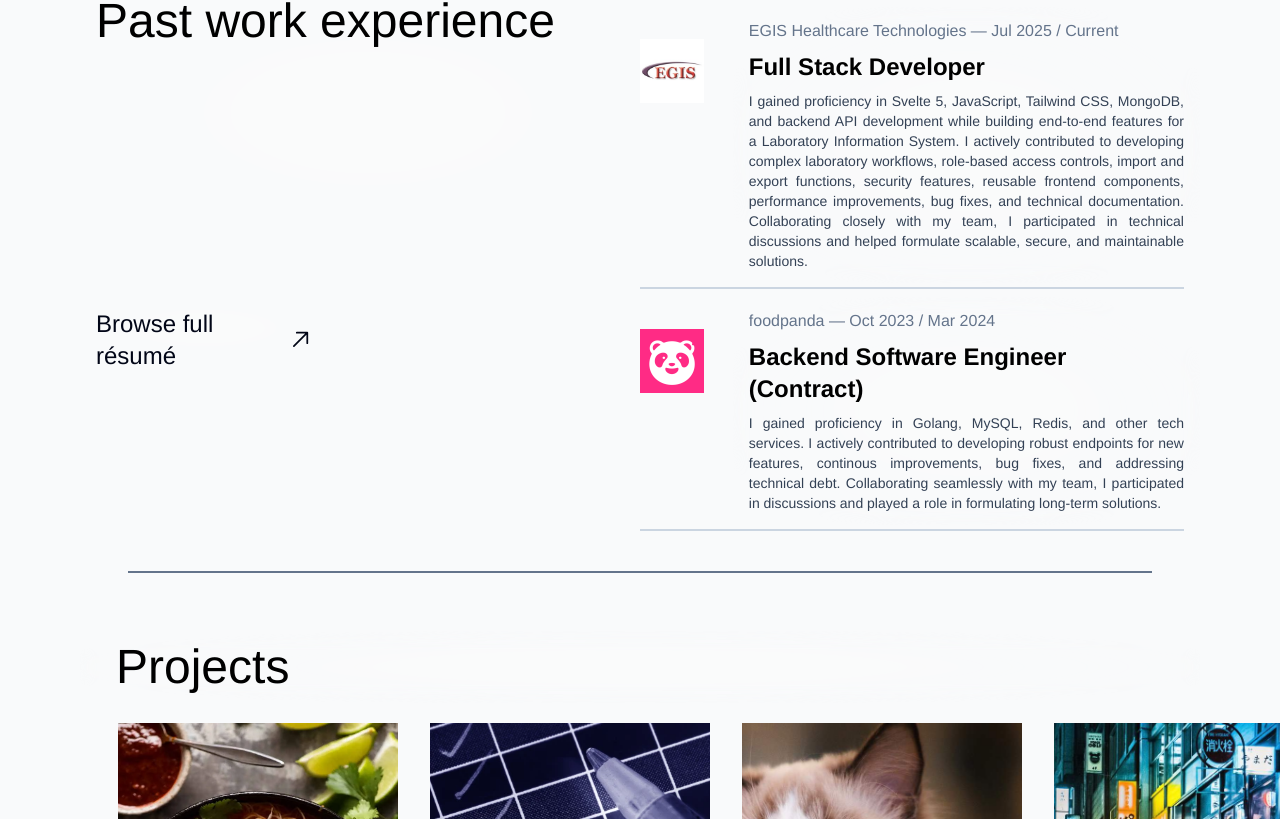
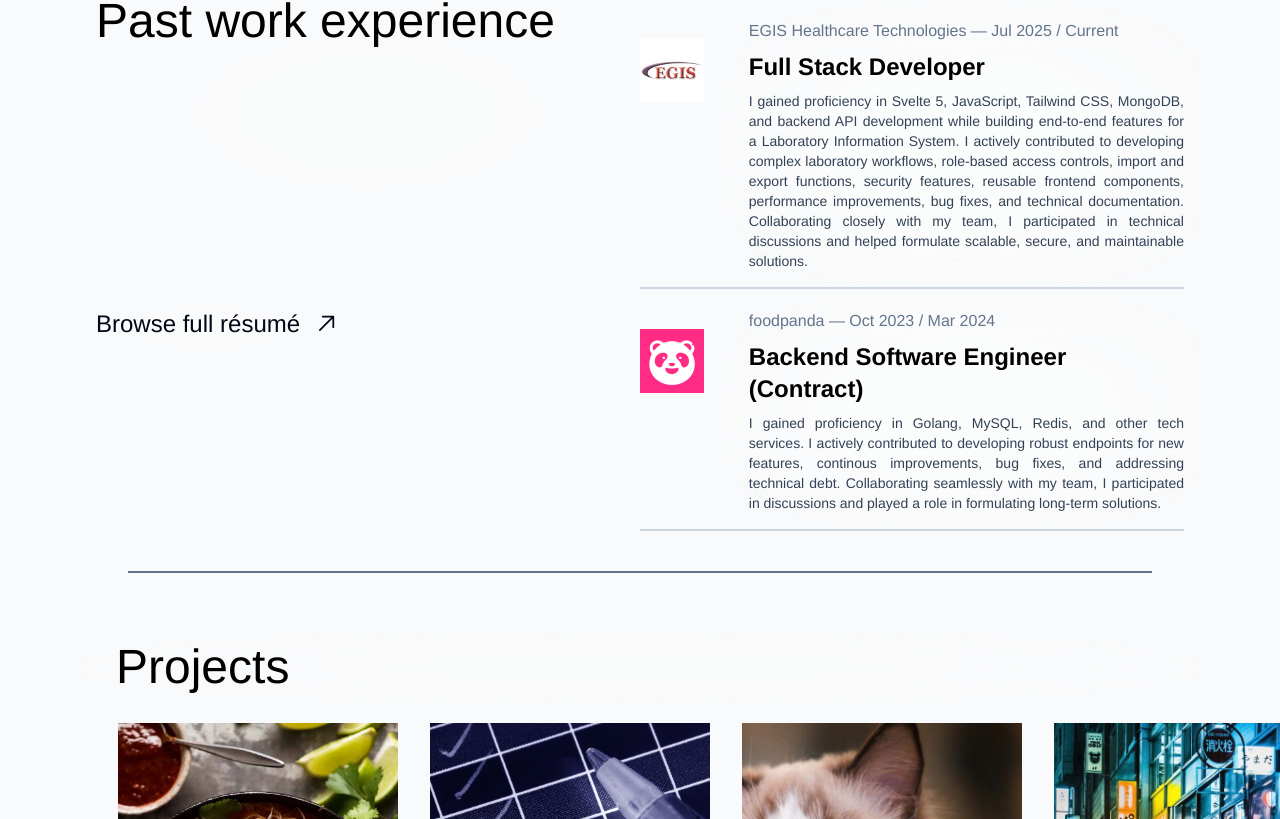
Before and after one commit to LimHaoWen/Resume, a React (Vite) app: page / in a window 1280 px wide. Shown: the part 909-1728 px from the top of the page. Built offline with nearby package versions, Linux system fonts and the light colour scheme.

Commit message:
Update styles

```diff
--- a/src/components/cards/expcard.jsx
+++ b/src/components/cards/expcard.jsx
@@ -6,7 +6,7 @@ const ExpCard = ({ mt, h, company, period, role, description, src }) => {
         <div className="flex w-1/5 mt-10 justify-left">
             <img className="w-12 h-12 lg:w-16 lg:h-16" src={src} alt="image"></img>
         </div>
-        <div className="text-glass w-4/5 mt-5">
+        <div className="text-glass text-glass-strong w-4/5 mt-5">
             <p className="text-base text-muted">{company} — {period}</p>
             <p className="text-lg lg:text-2xl font-bold mt-2 dark:text-lightgray">{role}</p>
             <p className="lg:text-sm text-charcoal mt-2 text-justify dark:text-gray">{description}</p>
--- a/src/components/data/experience.js
+++ b/src/components/data/experience.js
@@ -53,7 +53,4 @@ export const mobileExperience = [
   },
 ];
 
-export const resumeLinks = {
-  desktop: "https://docs.google.com/document/d/1unwNV2UpejiQb4n4H2GuV9bn7rUnABp_mf81GhEZy1A/edit?usp=sharing",
-  mobile: "https://docs.google.com/document/d/1M2Xypin3QxIH1XFZ2_OkJw-5-BcSrklrKyol5Vm7GKA/edit?usp=sharing",
-};
+export const resumeLink = "https://docs.google.com/document/d/1unwNV2UpejiQb4n4H2GuV9bn7rUnABp_mf81GhEZy1A/edit?usp=sharing";
--- a/src/components/sections/Experience.jsx
+++ b/src/components/sections/Experience.jsx
@@ -1,13 +1,13 @@
 import { GoArrowUpRight } from "react-icons/go"
 import ExpCard from "@/cards/ExpCard"
 import { useMediaQuery } from "@/utilities/useMediaQuery"
-import { desktopExperience, mobileExperience, resumeLinks } from "@/data/experience"
+import { desktopExperience, mobileExperience, resumeLink } from "@/data/experience"
 
 const ResumeLink = ({ href, isDesktop }) => (
   <a
     className={isDesktop
-      ? "inline-flex items-center gap-1 lg:gap-2 xl:gap-3 text-base md:text-lg lg:text-xl xl:text-2xl text-black dark:text-white"
-      : "inline-flex items-center gap-2 text-base text-black dark:text-white"}
+      ? "inline-flex items-center whitespace-nowrap gap-1 lg:gap-2 xl:gap-3 text-base md:text-lg lg:text-xl xl:text-2xl text-black dark:text-white"
+      : "inline-flex items-center whitespace-nowrap gap-2 text-base text-black dark:text-white"}
     href={href} target="_blank" rel="noreferrer"
   >
     Browse full résumé
@@ -35,8 +35,8 @@ const Experience = () => {
 
       <div className={isDesktop
         ? "[grid-area:link] text-glass w-2/5 h-10 mt-20 sticky top-[30px] reveal reveal-slide hover:scale-[1.3]"
-        : "[grid-area:link] text-glass w-44 pt-10 sticky mx-auto reveal reveal-slide hover:scale-[1.3]"}>
-        <ResumeLink href={isDesktop ? resumeLinks.desktop : resumeLinks.mobile} isDesktop={isDesktop} />
+        : "[grid-area:link] text-glass w-fit pt-10 sticky mx-auto reveal reveal-slide hover:scale-[1.3]"}>
+        <ResumeLink href={resumeLink} isDesktop={isDesktop} />
       </div>
     </div>
   )
--- a/src/index.css
+++ b/src/index.css
@@ -61,6 +61,19 @@
   }
   .dark .text-glass::before {
     background: rgba(0, 0, 0, 0.35);
+  }
+
+  /* Stronger variant for dense body copy: heavier blur and a wider opaque
+     centre so the particles behind paragraphs are fully softened. */
+  .text-glass-strong::before {
+    background: rgba(255, 255, 255, 0.35);
+    backdrop-filter: blur(16px);
+    -webkit-backdrop-filter: blur(16px);
+    mask-image: radial-gradient(ellipse at center, black 45%, transparent 90%);
+    -webkit-mask-image: radial-gradient(ellipse at center, black 45%, transparent 90%);
+  }
+  .dark .text-glass-strong::before {
+    background: rgba(0, 0, 0, 0.5);
   }
 
   .before-divider {
```
